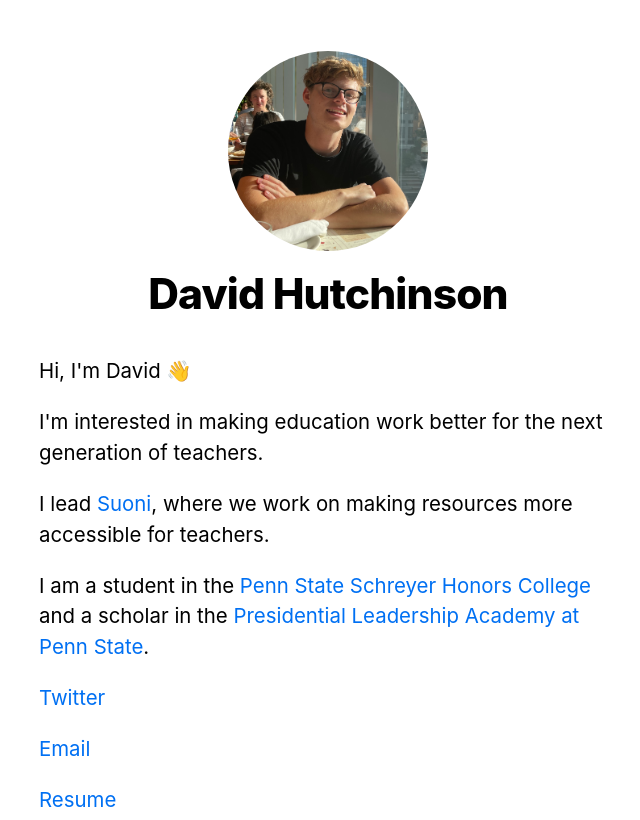
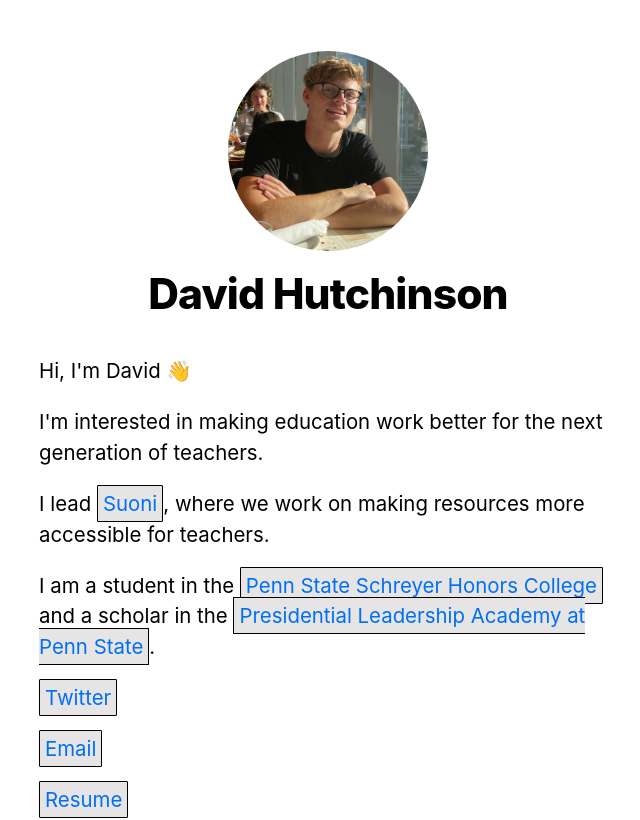
Before and after one commit to dvdhutch/dvdhutch-personal-site, a Next.js app: page / in a window 1280 px wide. Shown: the top 820 px of the page, without its empty margins (312-952 px from the left). Built offline with nearby package versions, Linux system fonts and the light colour scheme.

Commit message:
css tweak

```diff
--- a/styles/global.css
+++ b/styles/global.css
@@ -15,6 +15,10 @@ body {
 a {
   color: #0070f3;
   text-decoration: none;
+  border: 0.2px solid #000;
+  background: #e6e4e4;
+  padding: 5px;
+  border-radius: 1px;
 }
 
 a:hover {
```
